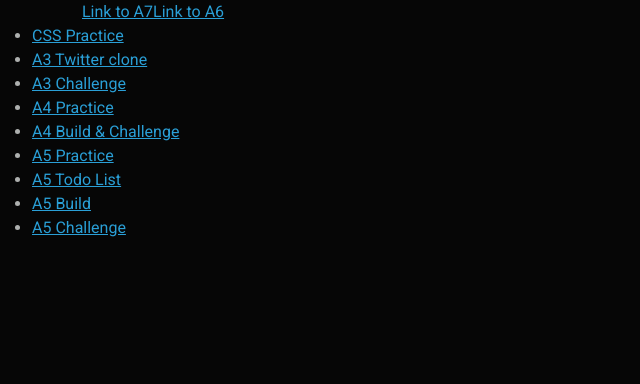
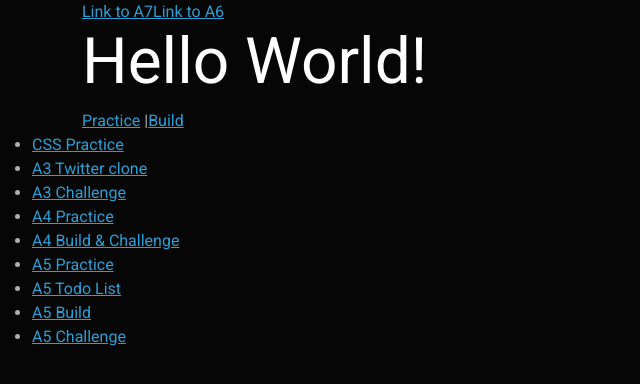
Before and after one commit to nikhilfeb95/ReactTwitter, a React (Create React App) app: page /a6/hello in a window 1280 px wide. Shown: the top 384 px of the page, without its empty margins (0-640 px from the left). Built offline with nearby package versions, Linux system fonts and the light colour scheme.

Commit message:
a7 Redux fa21

```diff
--- a/src/App.js
+++ b/src/App.js
@@ -14,12 +14,12 @@
           <Link to = "/a7/practice">
             Link to A7
           </Link>
+          <Link to = "/a6/practice">
+            Link to A6
+          </Link>
           <Route path={"/a7"}>
               <A7/>
           </Route>
-          <Link to = "/a6/practice">
-            Link to A6
-          </Link>
           <Route path={"/a6"}>
               <A6/>
           </Route>
--- a/src/components/a6/A6.js
+++ b/src/components/a6/A6.js
@@ -1,7 +1,7 @@
 import Practice from './Practice/index';
 import {BrowserRouter, Route} from "react-router-dom";
 import Build from './Build/index';
-
+import HelloWorld from './HelloWorld';
 const A6 = () => {
   return (
     <BrowserRouter>
@@ -12,6 +12,10 @@
         <Route path="/a6/twitter" >
                 <Build/>
         </Route>
+
+        <Route path = "/a6/hello">
+            <HelloWorld/>
+        </Route>
     </BrowserRouter>
   );
 }
```
